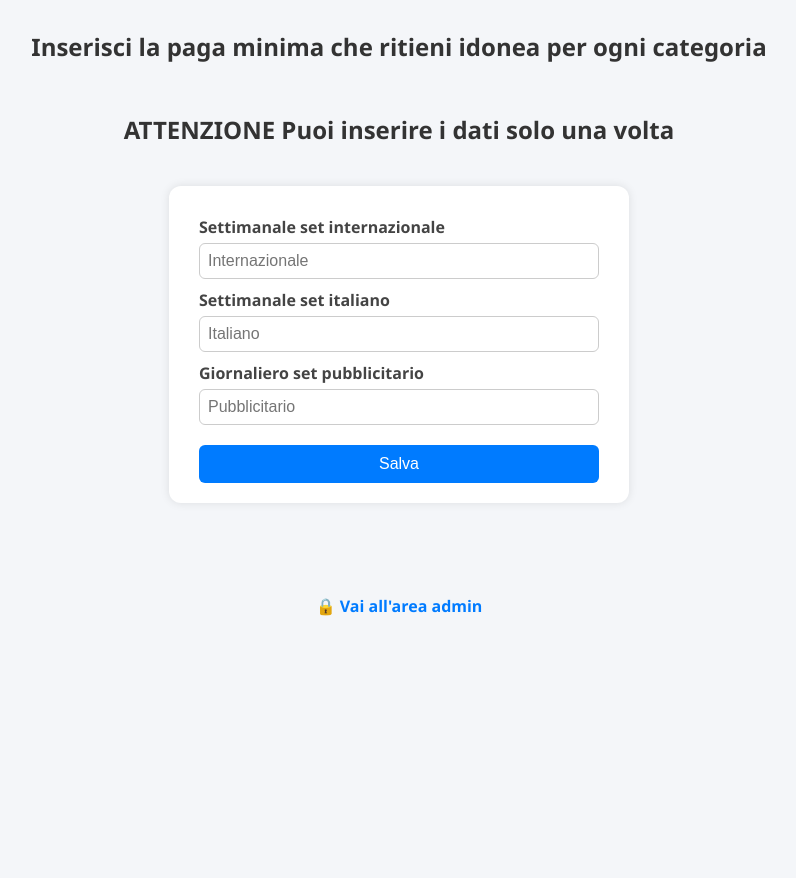
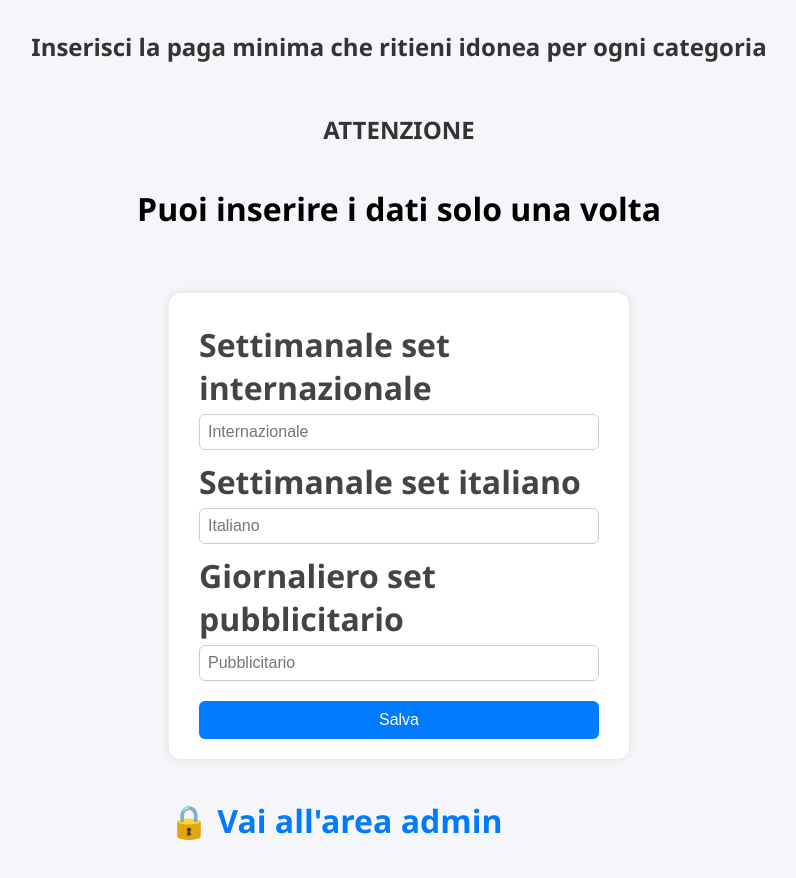
Before and after one commit to Tabellapaghevideo/italia, a website: page public/index.html in a window 1280 px wide. Shown: the whole page, without its empty margins (241-1037 px from the left). Before the commit the page ends 800 px from the top, so only its background shows below. Drawn offline with Linux system fonts and the light colour scheme; a script that the page names is missing.

Commit message:
Aggiornato file index.html

```diff
--- a/public/index.html
+++ b/public/index.html
@@ -99,7 +99,8 @@
 
   <h2>Inserisci la paga minima che ritieni idonea per ogni categoria</h2>
 
-  <h2>ATTENZIONE Puoi inserire i dati solo una volta</h2>
+  <h2>ATTENZIONE</h2>
+  <h1>Puoi inserire i dati solo una volta<h1>
 
   <form id="form">
     <label for="intSet">Settimanale set internazionale</label>
```
